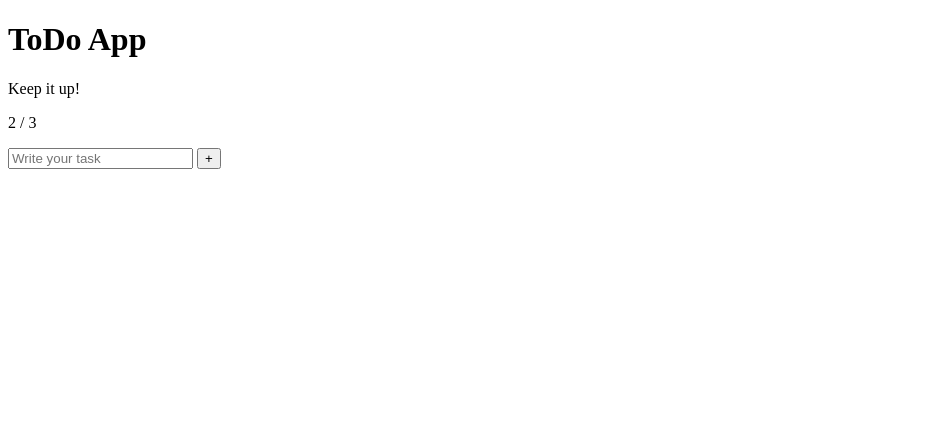
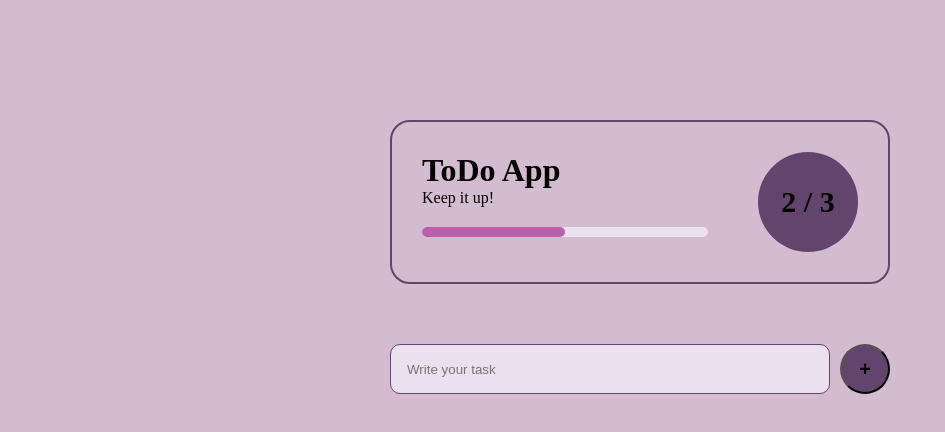
Before and after one commit to yesssiu/to-do-app, a plain HTML site: page index.html in a window 1280 px wide. Shown: the whole page, without its empty margins (0-945 px from the left). Drawn offline with Linux system fonts and the light colour scheme.

Commit message:
created initial stylesheet

```diff
--- a/styles.css
+++ b/styles.css
@@ -1,7 +1,101 @@
+* {
+    margin: 0;
+    padding: 0;
+    box-sizing: border-box;
+}
+
 :root {
-    --background: #fff;
-    --secondaryBackground: #e4c6ed;
+    --background: #d3bccf;
+    --secondaryBackground: #ebe0ee;
     --text: #000;
     --purple: #63446c;
     --pink: #ba61ad;
 }
+
+body {
+    background-color: var(--background);
+    color: var(--text);
+}
+
+.container {
+    display: flex;
+    flex-direction: column;
+    align-items: center;
+    justify-content: center;
+    margin: 120px auto 0 auto;
+    max-width: 500px;
+}
+
+.stats-container {
+    padding: 30px;
+    border-radius: 20px;
+    border: 2px solid var(--purple);
+    display: flex;
+    justify-content: space-between;
+    gap: 50px;
+    width: 100%;
+}
+
+.details {
+    width: 100%;
+
+}
+
+#progressBar {
+    width: 100%;
+    height: 10px;
+    background-color: var(--secondaryBackground);
+    border-radius: 5px;
+    margin-top: 20px;
+}
+
+#progress {
+    width: 50%;
+    height: 10px;
+    background-color: var(--pink);
+    border-radius: 10px;
+    transition: all 0.3s ease;
+}
+#numbers {
+    width: 100px;
+    height: 100px;
+    background-color: var(--purple);
+    display: flex;
+    align-items: center;
+    justify-content: center;
+    border-radius: 50%;
+    font-size: 30px;
+    font-weight: bold;
+}
+
+form {
+    margin-top: 60px;
+    width: 100%;
+    display: flex;
+    gap: 10px;
+}
+
+input {
+    flex: 1;
+    padding: 16px;
+    background-color: var(--secondaryBackground);
+    border: 1px solid var(--purple);
+    border-radius: 10px;
+    outline: none;
+    color: var(--text);
+}
+
+button {
+    padding: 16px;
+    width: 50px;
+    height: 50px;
+    border-radius: 50%;
+    display: flex;
+    align-items: center;
+    justify-content: center;
+    background-color: var(--purple);
+    color: var(--text);
+    font-size: 20px;
+    font-weight: bold;
+    outline: none;
+}
```
Also changed, not shown: 1 other file.
